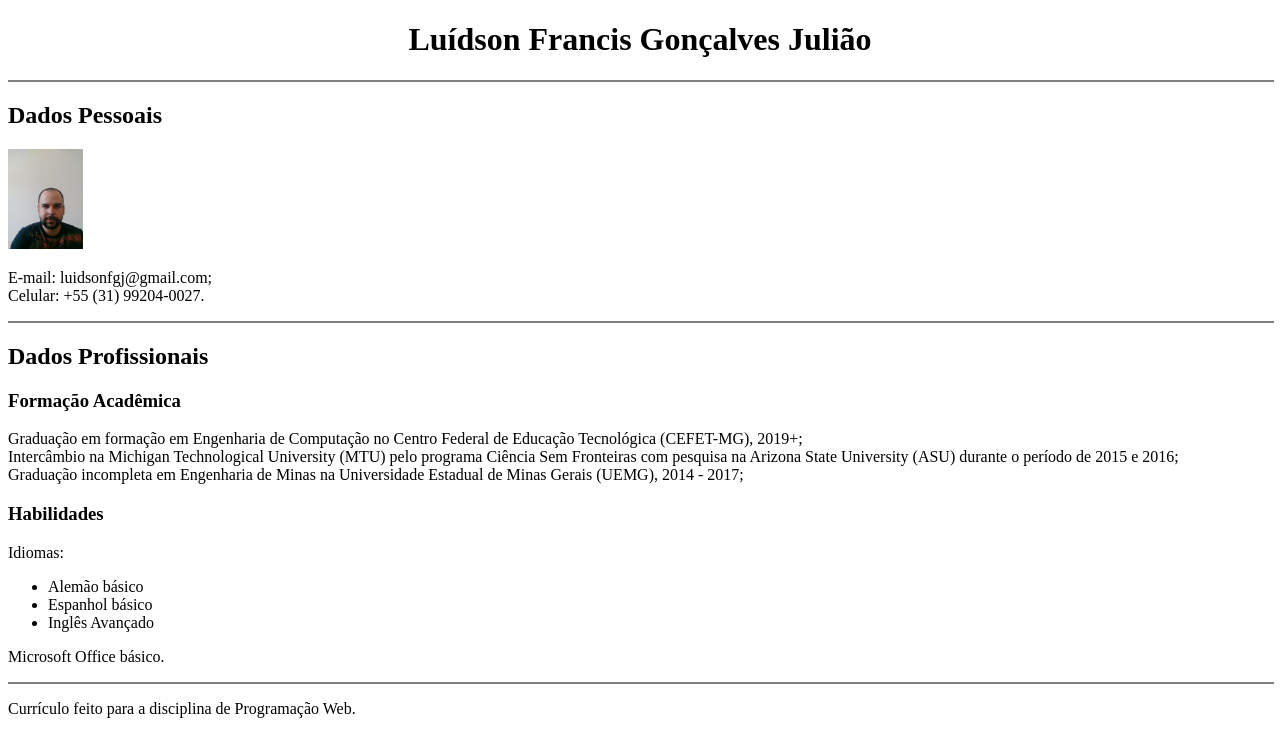
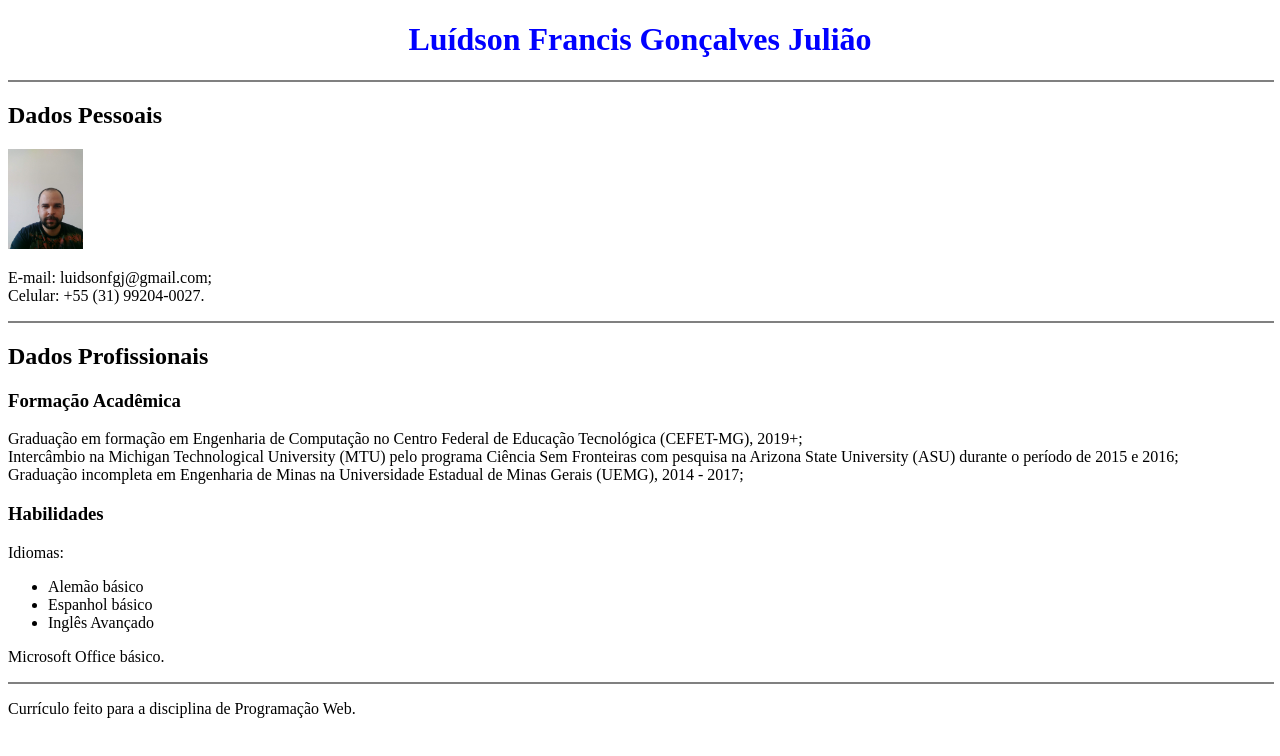
Before and after one commit to luidsonj/pw, a plain HTML site: page index.html in a window 1280 px wide. Drawn offline with Linux system fonts and the light colour scheme.

Commit message:
Update estilo.css

```diff
--- a/estilo.css
+++ b/estilo.css
@@ -1 +1,3 @@
 h1{
+  color: blue
+}
```
